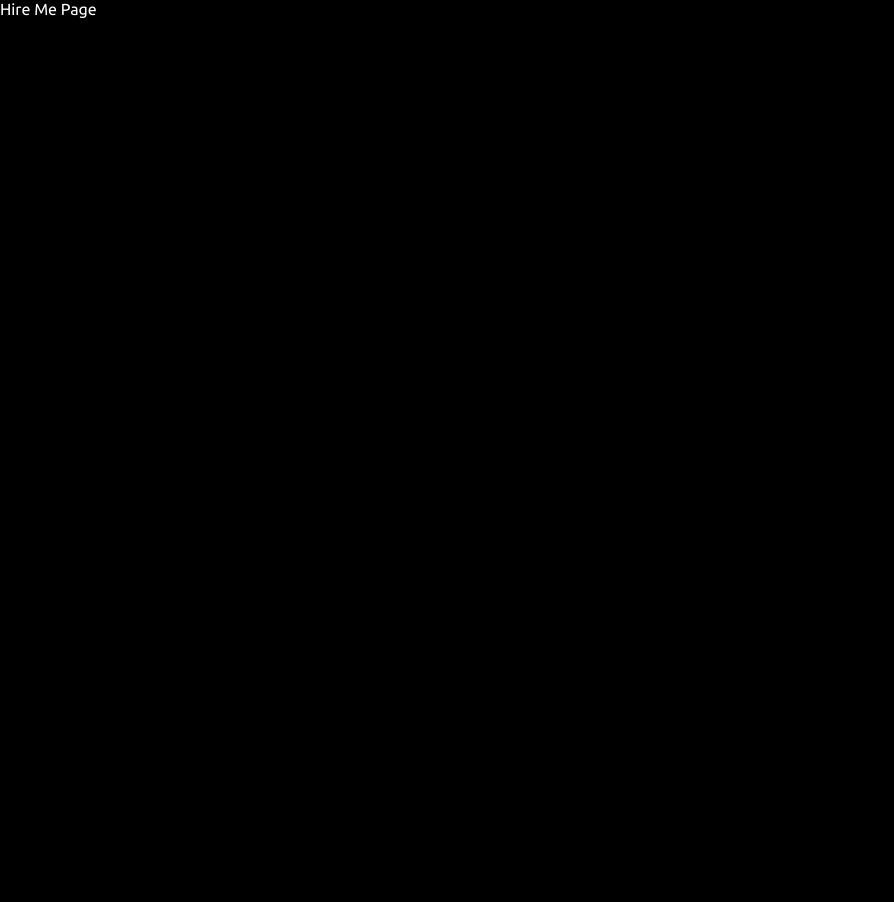
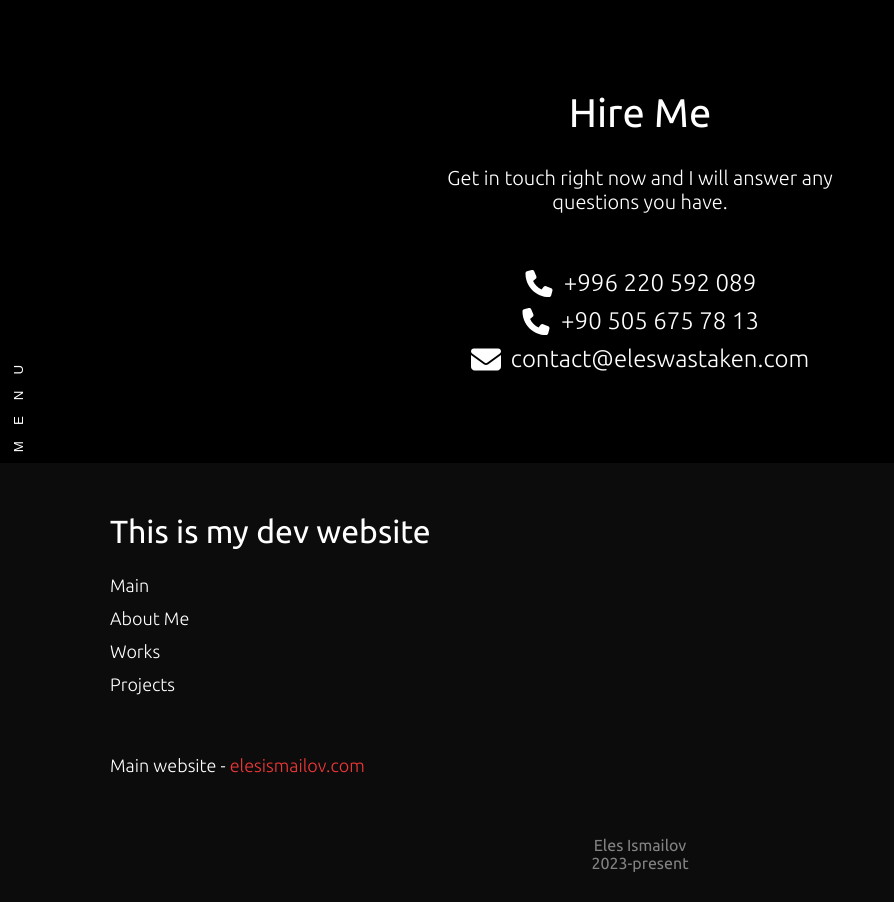
Before and after one commit to elesismailov/dev.elesismailov.com, a Next.js app: page /hire-me in a window 1280 px wide. Shown: the whole page, without its empty margins (0-894 px from the left). Before the commit the page ends 800 px from the top, so only its background shows below. Built offline with nearby package versions, Linux system fonts and the light colour scheme.

Commit message:
Fix page datas

```diff
--- /dev/null
+++ b/components/HireMe.js
@@ -0,0 +1,44 @@
+
+
+export default function HireMe({data}) {
+
+
+
+    return (
+
+        <section className="hire-me">
+
+        <div className="wrapper">
+          <h2>{data.h2}</h2>
+          <p>{data.p}</p>
+
+          <div className="contacts">
+            <nav>
+              <ul className="numbers">
+                {data.numbers.map((n, i) => <li key={i}>
+                  <a href={"tel:" + n}>
+                    <svg className='icon' width="30" height="30" viewBox="0 0 30 30" fill="none" xmlns="http://www.w3.org/2000/svg">
+                      <path d="M9.66168 1.44266C9.21053 0.352868 8.02113 -0.227184 6.88446 0.0833487L1.72844 1.48954C0.708953 1.77077 0 2.69651 0 3.75116C0 18.2466 11.7534 30 26.2488 30C27.3035 30 28.2292 29.291 28.5105 28.2716L29.9166 23.1155C30.2272 21.9789 29.6471 20.7895 28.5573 20.3383L22.9326 17.9947C21.9775 17.5963 20.8702 17.8716 20.2198 18.6743L17.8527 21.5629C13.7279 19.6118 10.3882 16.2721 8.43713 12.1473L11.3257 9.78605C12.1284 9.12983 12.4037 8.02831 12.0053 7.07328L9.66168 1.44852V1.44266Z" fill="white" />
+                    </svg>
+                    {n}
+                  </a>
+                </li>)}
+              </ul>
+              <ul className="emails">
+                {data.emails.map((n, i) => <li key={i}>
+                  <a href={"mailto:" + n}>
+                    <svg className='icon' width="30" height="25" viewBox="0 0 34 25" fill="none" xmlns="http://www.w3.org/2000/svg">
+                      <path d="M3.1875 0C1.42773 0 0 1.39974 0 3.125C0 4.10807 0.471484 5.03255 1.275 5.625L15.725 16.25C16.482 16.8034 17.518 16.8034 18.275 16.25L32.725 5.625C33.5285 5.03255 34 4.10807 34 3.125C34 1.39974 32.5723 0 30.8125 0H3.1875ZM0 7.29167V20.8333C0 23.1315 1.90586 25 4.25 25H29.75C32.0941 25 34 23.1315 34 20.8333V7.29167L19.55 17.9167C18.0359 19.0299 15.9641 19.0299 14.45 17.9167L0 7.29167Z" fill="white" />
+                    </svg>
+
+                    {n}
+                  </a>
+                </li>)}
+              </ul>
+            </nav>
+          </div>
+        </div>
+
+      </section>
+    )
+}
--- a/pages/hire-me.js
+++ b/pages/hire-me.js
@@ -1,12 +1,19 @@
 
 import { useRouter } from 'next/router';
 import Head from 'next/head'
+import HireMe from '@/components/HireMe';
+import Header from '@/components/Header';
+import Footer from '@/components/Footer';
+
+import hire_data from './hire_data.json';
 
 
 export default function Contact() {
 
   const router = useRouter();
   const locale = router.locale;
+  const data = hire_data.locales[locale] || hire_data.locales['en'];
+
 
   if (locale) {
 	return (
@@ -18,7 +25,12 @@
 		<link rel="icon" href="/favicon.ico" />
 	  </Head>
 	  <main lang= { locale }>
-        Hire Me Page
+
+		<Header data={data} />
+
+		<HireMe data={data} />
+
+		<Footer data={data} />
 	  </main>
 	</>
 	)
--- a/pages/hire_data.json
+++ b/pages/hire_data.json
@@ -0,0 +1,67 @@
+
+{
+    "locales": {
+        "en": {
+            "h2": "Hire Me",
+            "p": "Get in touch right now and I will answer any questions you have.",
+            "numbers": [
+                "+996 220 592 089",
+                "+90 505 675 78 13"
+            ],
+            "emails": [
+                "contact@eleswastaken.com"
+            ],
+            "header_links": [
+                {"text": "Main", "href": "/"},
+                {"text": "About Me", "href": "/about-me"},
+                {"text": "Works", "href": "/works"},
+                {"text": "Projects", "href": "/projects"},
+                {"text": "Hire Me", "href": "/hire-me"}
+            ],
+
+            "footer_h2": "This is my dev website",
+            "footer_links": [
+                {"text": "Main", "href": "/"},
+                {"text": "About Me", "href": "/about-me"},
+                {"text": "Works", "href": "/works"},
+                {"text": "Projects", "href": "/projects"},
+                {"text": "Hire Me", "href": "/hire-me"}
+            ],
+            "footer_main_link": {"text": "Main website - <span>elesismailov.com</span>", "href": "http://elesismailov.com"},
+            "footer_attribution_1": "Eles Ismailov",
+            "footer_attribution_2": "2023-present"
+
+        },
+
+
+        "ru": {
+            "h2": "Hire Me",
+            "p": "Get in touch right now and I will answer any questions you have.",
+            "numbers": [
+                "+996 220 592 089",
+                "+90 505 675 78 13"
+            ],
+            "emails": [
+                "contact@eleswastaken.com"
+            ],
+            "header_links": [
+                {"text": "About Me", "href": "/about-me"},
+                {"text": "Works", "href": "/works"},
+                {"text": "Projects", "href": "/projects"},
+                {"text": "Hire Me", "href": "/hire-me"}
+            ],
+
+            "footer_h2": "This is my dev website",
+            "footer_links": [
+                {"text": "About Me", "href": "/about-me"},
+                {"text": "Works", "href": "/works"},
+                {"text": "Projects", "href": "/projects"},
+                {"text": "Hire Me", "href": "/hire-me"}
+            ],
+            "footer_main_link": {"text": "Main website - <span>elesismailov.com</span>", "href": "http://elesismailov.com"},
+            "footer_attribution_1": "Eles Ismailov",
+            "footer_attribution_2": "2023-present"
+
+        }
+    }
+}
--- a/styles/hire-me.module.scss
+++ b/styles/hire-me.module.scss
@@ -2,16 +2,7 @@
 section.hire-me {
 
     margin-bottom: 90px;
-    hr {
 
-        width: 400px;
-        margin: auto;
-        margin-top: 200px;
-        border: none;
-        height: 2px;
-        background-color: var(--red);
-
-    }
 
 
     .wrapper {
@@ -71,13 +62,4 @@
 
     }
 
-
-    @media only screen and (max-width: 768px) {
-        .wrapper {
-
-        }
-        hr {
-            width: 33%;
-        }
-    }
 }
--- a/styles/recent-works.module.scss
+++ b/styles/recent-works.module.scss
@@ -1,5 +1,16 @@
 section.recent-works {
     margin-top: 90px;
+
+    hr {
+
+        width: 400px;
+        margin: auto;
+        margin-top: 200px;
+        border: none;
+        height: 2px;
+        background-color: var(--red);
+
+    }
 
     h2 {
         text-align: center;
@@ -95,6 +106,9 @@
                 padding: 0 60px;
             }
         }
+        hr {
+            width: 33%;
+        }
     }
     @media only screen and (max-width: 450px) {
         h2 {
@@ -115,4 +129,5 @@
             }
         }
     }
+
 }
```
Also changed, not shown: pages/index.js (+4 -36 lines), pages/index_data.json (+14 -10 lines). Lines whose indentation alone changed are shown as unchanged.
